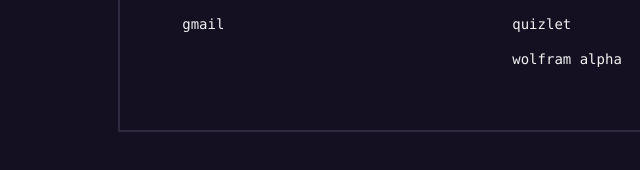
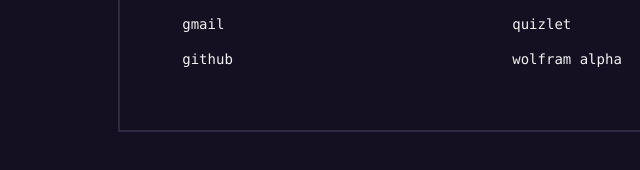
Before and after one commit to evil5hadow/new-dots, a plain HTML site: page startpage/index.html in a window 1280 px wide. Shown: the part 582-752 px from the top of the page, 0-640 px from the left. Drawn offline with Linux system fonts and the light colour scheme.

Commit message:
added github to startpage

```diff
--- a/startpage/index.html
+++ b/startpage/index.html
@@ -58,6 +58,13 @@
                             <div class="favCon-el">
                                 <div class="favCon-el-content">
                                     <span>gmail</span>
+                                </div>
+                            </div>
+                        </a>
+                        <a href="https://github.com/" onfocus="if(this.blur)this.blur()">
+                            <div class="favCon-el">
+                                <div class="favCon-el-content">
+                                    <span>github</span>
                                 </div>
                             </div>
                         </a>
```
